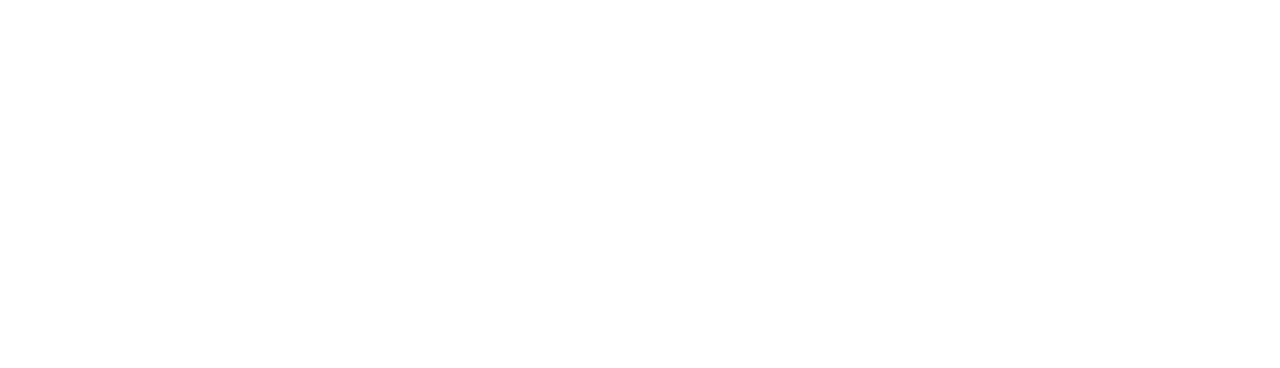
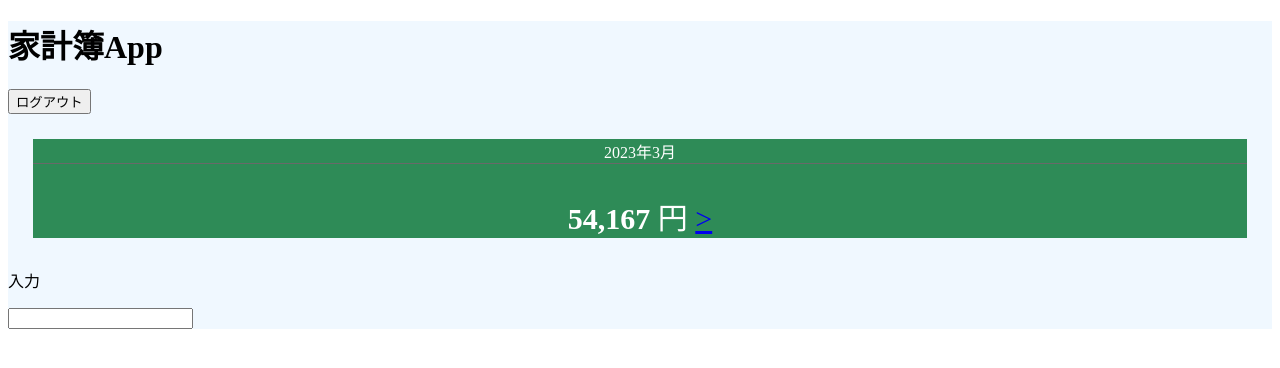
Before and after one commit to kinakomoch7/expenseApp, a plain HTML site: page index.html in a window 1280 px wide. Drawn offline with Linux system fonts and the light colour scheme.

Commit message:
それぞれのページへのリンクを作成 それに伴うcssの作成

```diff
--- /dev/null
+++ b/css/accountStyle.css
@@ -0,0 +1,4 @@
+.app{
+    background-color: aquamarine;
+    margin: auto;
+}
--- /dev/null
+++ b/css/itemsStyle.css
@@ -0,0 +1,8 @@
+.app{
+    background-color: aquamarine;
+}
+
+.items{
+    color: gray;
+    border-bottom: 1px solid dimgray;
+}
--- a/css/style.css
+++ b/css/style.css
@@ -0,0 +1,23 @@
+.app{
+  background-color: aliceblue;
+}
+
+.main{
+    background-color: seagreen;
+    margin: 2%;
+    box-shadow: 5px;
+    text-align: center;
+    color: white;
+}
+
+.date{
+    border-bottom: 1px solid dimgray;
+}
+
+.bold{
+    font-weight: bold;
+}
+
+.money{
+    font-size: 30px;
+}
--- a/index.html
+++ b/index.html
@@ -6,17 +6,28 @@
         <link rel="stylesheet" href = "css/style.css">
     </head>
 
-<header>
-    <!-- アカウント項目 -->
-</header>
+<div class = "app">
+  <header>
+      <!-- ヘッダーとログアウト項目 -->
+      <h1>家計簿App</h1>
+      <button onclick="location.href='subpages/account.html'">ログアウト</button>
+  </header>
 
-<body>
-    <!-- 月毎の合計収支の表示 とショートカットで月毎の内訳とグラフ表示 -->
-</body>
+  <div class = "main">
+      <tbody>
+    <!-- 月毎の合計収支の表示 とショートカットで月毎の内訳に移動とグラフ表示 -->
+        <p class="date">2023年3月</p>
+        <p class="money"><span class="bold">54,167</span> 円  <a href="subpages/items.html">></a></p>
+      </tbody>
+  </div>
 
-<body>
+  <body>
     <!-- 記入ページ-->
-</body>
+      <p>入力</p>
+      <input type="number">
+  </body>
+
+</div>
 
 
 </html>
```
Also changed, not shown: subpages/account.html (+8 -4 lines), subpages/items.html (+8 -2 lines).
